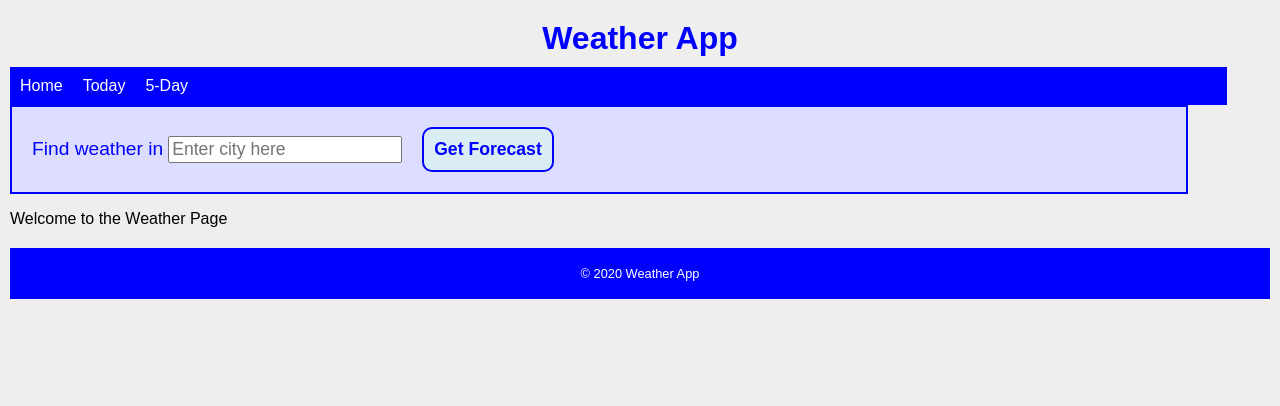
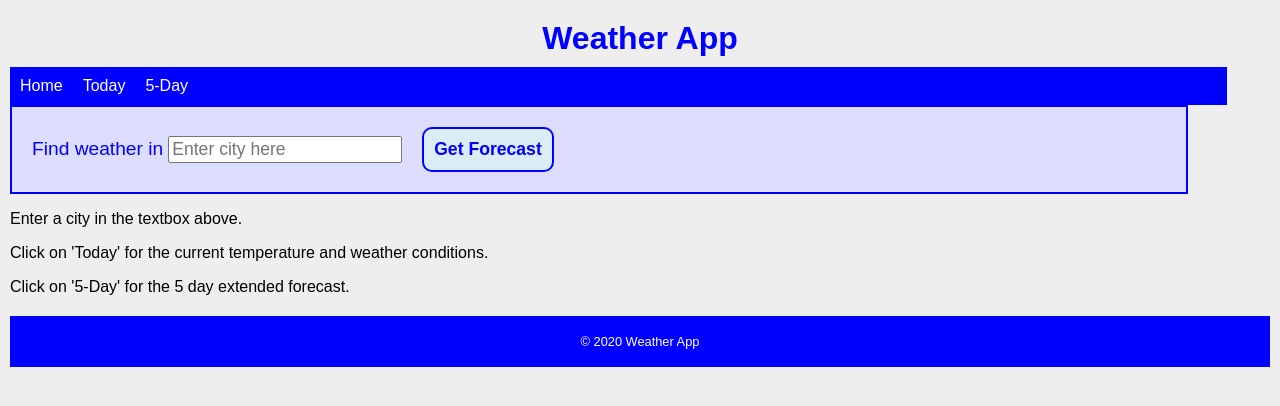
Before and after one commit to josephsenyonjo25/WeatherApp, a React (Create React App) app: page / in a window 1280 px wide. Shown: the top 406 px of the page. Built offline with nearby package versions, Linux system fonts and the light colour scheme.

Commit message:
added content to Home component

```diff
--- a/src/components/Home.js
+++ b/src/components/Home.js
@@ -4,7 +4,9 @@ class Home extends Component {
     render() {
       return (
         <div className="Home">
-          <p>Welcome to the Weather Page</p>
+          <p>Enter a city in the textbox above.</p>
+          <p>Click on 'Today' for the current temperature and weather conditions.</p>
+          <p>Click on '5-Day' for the 5 day extended forecast.</p>
 
         </div>
       );
```
